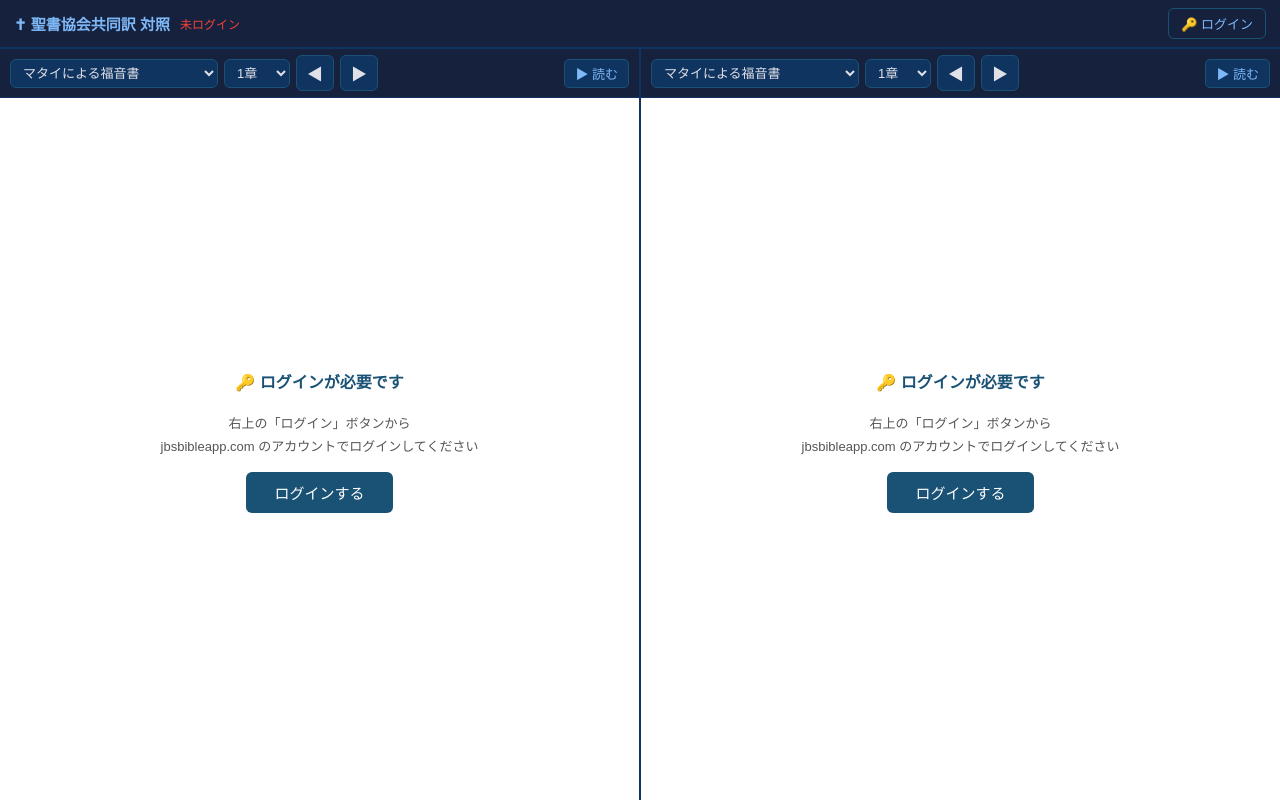
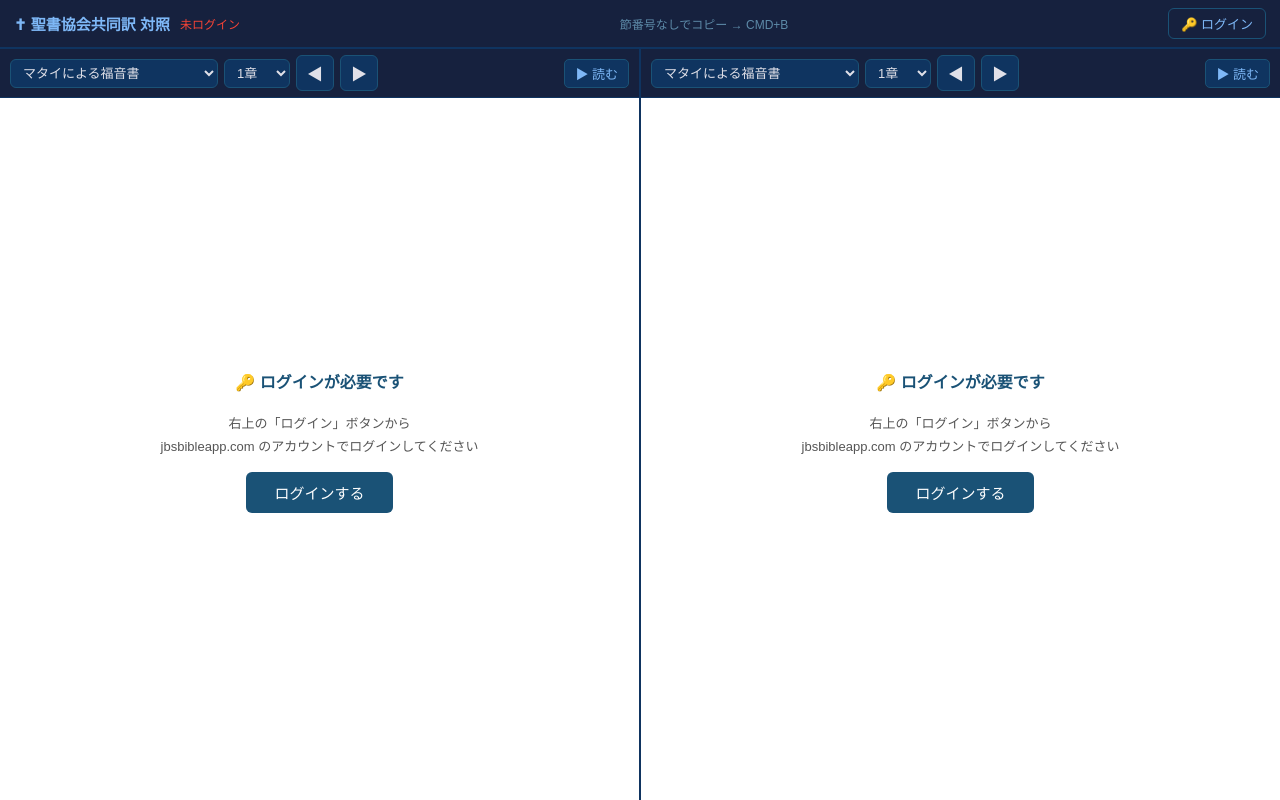
Before and after one commit to jesuslovesyoume1220/bible-jbs-compare, a Flask app: page / in a window 1280 px wide. Run offline with Flask 3, Linux system fonts and the light colour scheme; data that the repository does not hold is empty.

Commit message:
ヘッダーにCMD+Bの使い方表示、IDを変更ボタンをログアウト左へ

```diff
--- a/templates/index.html
+++ b/templates/index.html
@@ -194,6 +194,7 @@
 <header>
   <h1>✝ 聖書協会共同訳 対照</h1>
   <span id="statusBar" class="status-bar">確認中…</span>
+  <span style="margin-left:auto;font-size:12px;color:#5d8aa8;white-space:nowrap;">節番号なしでコピー → CMD+B</span>
   <button class="btn-login-header" id="btnLoginHeader" onclick="openLogin()">🔑 ログイン</button>
   <button class="btn-login-header" id="btnLogout" onclick="doLogout()" style="display:none;color:#f07070;border-color:#5c2a2a;">ログアウト</button>
 </header>
```
